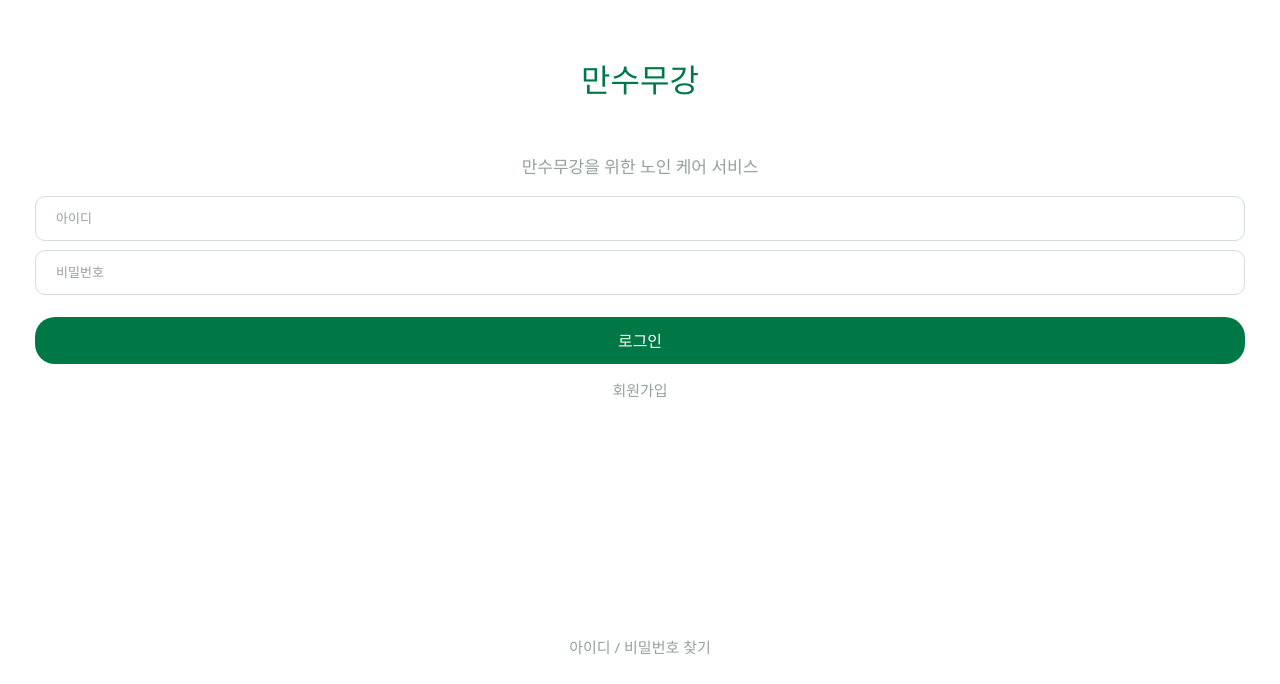
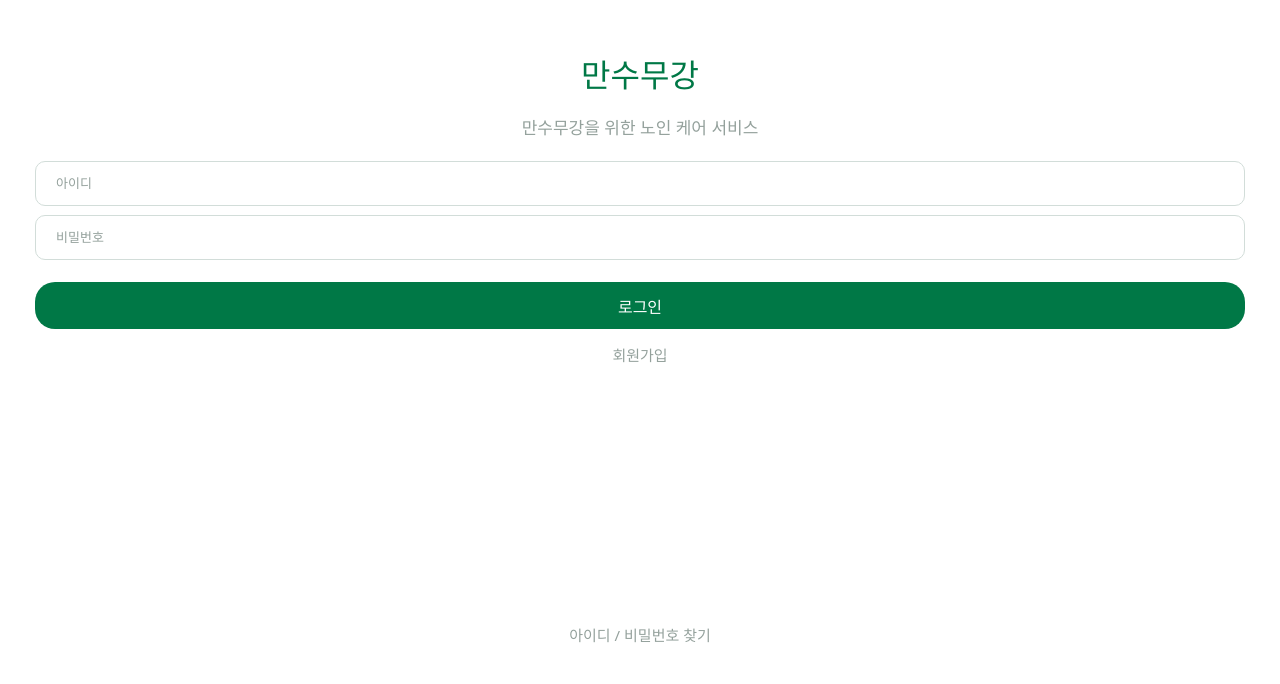
Before and after one commit to Team-MansuMugang/mansumugang-fontend, a React (Vite) app: page /sign-in in a window 1280 px wide. Shown: the part 116-800 px from the top of the page. Built offline with nearby package versions, Linux system fonts and the light colour scheme.

Commit message:
로그인 페이지 틀 리펙토링

```diff
--- a/src/pages/sign-in/SignInPage.css
+++ b/src/pages/sign-in/SignInPage.css
@@ -4,16 +4,18 @@
   text-align: center;
   padding: 0 35px;
 }
-.sign-in-h1 {
+.sign-in h1 {
   color: var(--color-primary);
   font-weight: bold;
-  margin-top: 150px;
-  margin-bottom: 13px;
+  margin-top: 166px;
+  margin-bottom: 0px;
 }
-.sign-in-p {
+.sign-in p {
   font-size: 17px;
   font-weight: bold;
   color: #94a19c;
+  margin-top: 18px;
+  margin-bottom: 21px;
 }
 .sign-in-container {
   margin-top: 16px;
@@ -30,7 +32,7 @@
   flex-direction: column;
   gap: 9px;
 }
-.sign-up-link {
+.sign-in .sub-link {
   margin-top: 15px;
 }
 .found-link {
@@ -38,6 +40,5 @@
   left: 0;
   right: 0;
   bottom: 0;
-  height: 3rem;
-  margin-top: 250px;
+  margin-bottom: 38px;
 }
--- a/src/pages/sign-in/SignInPage.jsx
+++ b/src/pages/sign-in/SignInPage.jsx
@@ -7,13 +7,9 @@ const SignInPage = () => {
   return (
     <>
       <div className="sign-in">
-        <div className="sign-in-h1">
-          <h1>만수무강</h1>
-        </div>
+        <h1>만수무강</h1>
 
-        <div className="sign-in-p">
-          <p>만수무강을 위한 노인 케어 서비스</p>
-        </div>
+        <p>만수무강을 위한 노인 케어 서비스</p>
 
         <div className="sign-in-input">
           <Input placeholder="아이디" status="default" />
@@ -21,9 +17,7 @@ const SignInPage = () => {
         </div>
 
         <BigButton disabled={false}>로그인</BigButton>
-        <div className="sign-up-link">
-          <SubLink to="/">회원가입</SubLink>
-        </div>
+        <SubLink to="/">회원가입</SubLink>
         <div className="found-link">
           <SubLink to="/">아이디 / 비밀번호 찾기</SubLink>
         </div>
```
